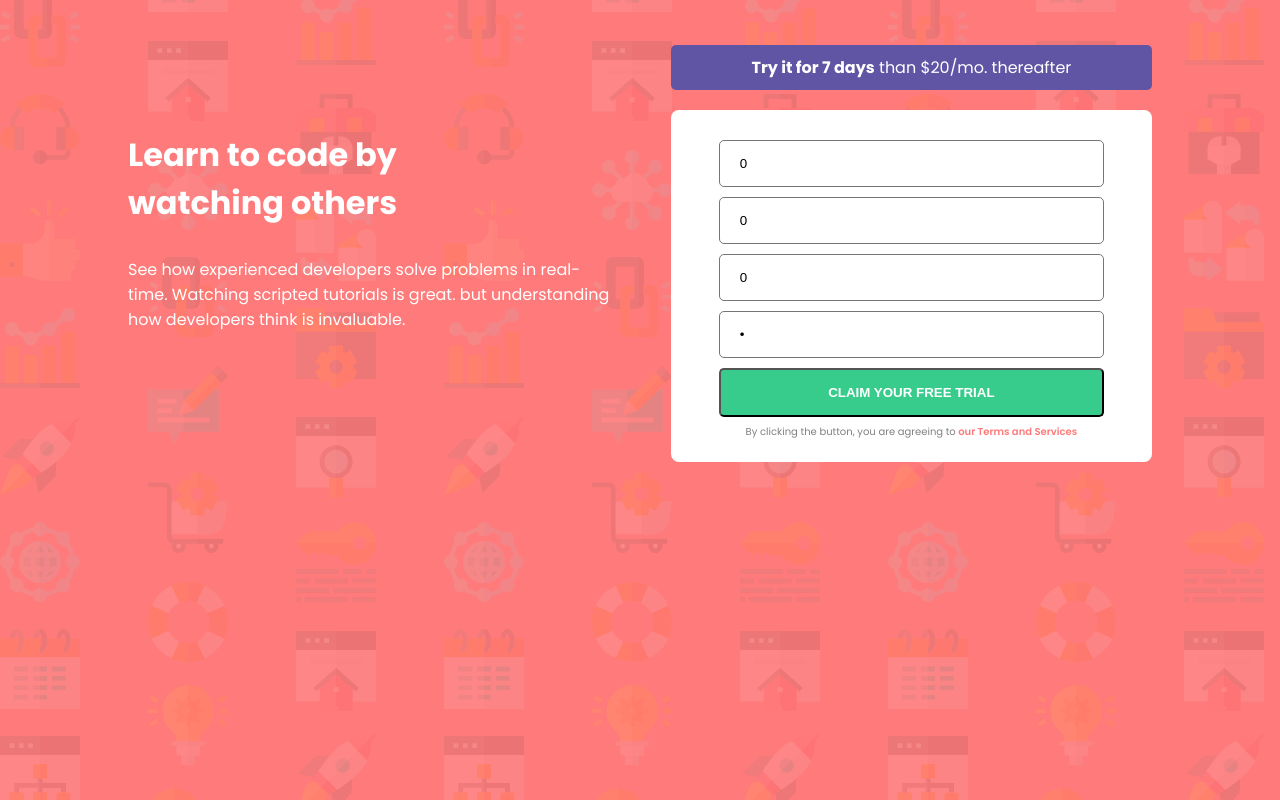
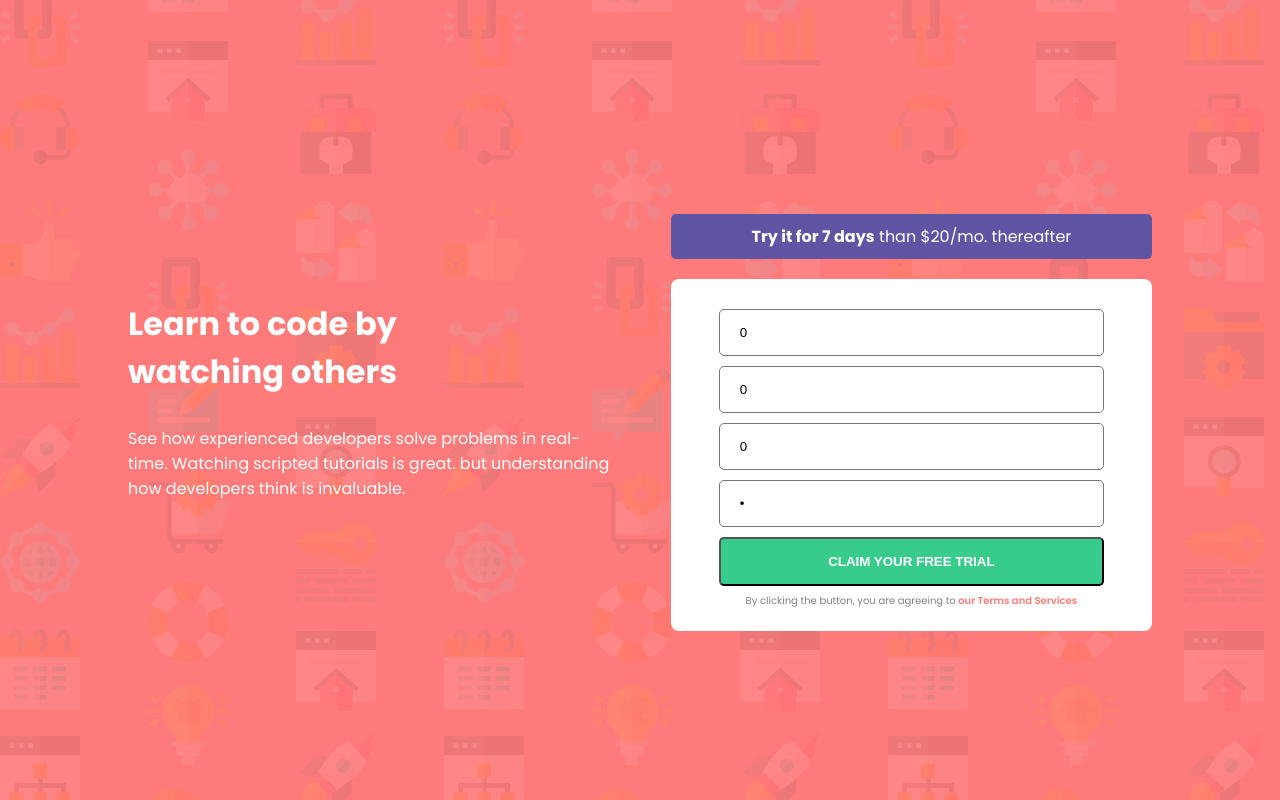
Before and after one commit to SalemAbebe/intro-component-with-signup-form, a React (Create React App) app in the folder intro-component-with-signup-form/: page / in a window 1280 px wide. Built offline with nearby package versions, Linux system fonts and the light colour scheme; the HTML template or start-up script is replaced by a standard one.

Commit message:
place content center vertically

```diff
--- a/intro-component-with-signup-form/src/App.css
+++ b/intro-component-with-signup-form/src/App.css
@@ -14,23 +14,23 @@ body {
   color: #fff;
   height: 100vh;
 }
-.App {
-  height: 100vh;
-  align-items: center;
-}
-/* .container-wrapper {
-  align-items: center;
-} */
+
 .intro-component {
-  margin: 95px 130px;
+  width: 90%;
+  margin: auto;
   /* align-items: center; */
 }
 
 @media (min-width: 600px) {
   body {
     background-image: url(../public/images/bg-intro-desktop.png);
+    height: 100vh;
   }
   .App {
+    height: 100vh;
+    display: flex;
+    justify-content: center;
+    align-items: center;
   }
   .intro-component {
     display: flex;
```
